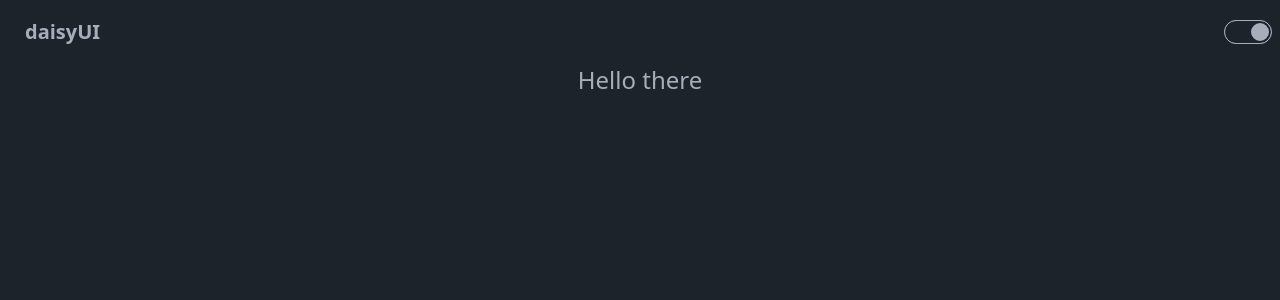
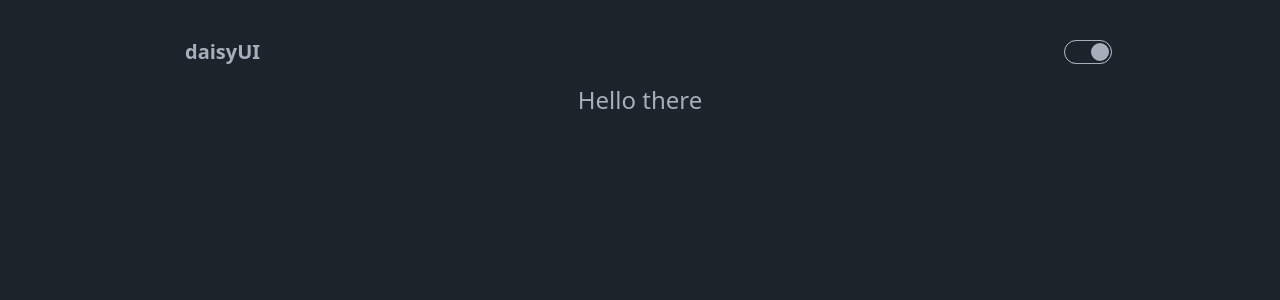
Before and after one commit to callumbuttery/photoblog, a React (Vite) app: page / in a window 1280 px wide. Shown: the top 300 px of the page. Built offline with nearby package versions, Linux system fonts and the light colour scheme.

Commit message:
Style changes

```diff
--- a/src/App.tsx
+++ b/src/App.tsx
@@ -3,8 +3,10 @@ import { Navbar } from "./Nav/Navbar";
 function App() {
 	return (
 		<>
-			<Navbar />
-			<div className="flex justify-center text-2xl">Hello there</div>
+			<div className="w-3/4 mx-auto my-5">
+				<Navbar />
+				<div className="flex justify-center text-2xl">Hello there</div>
+			</div>
 		</>
 	);
 }
```
